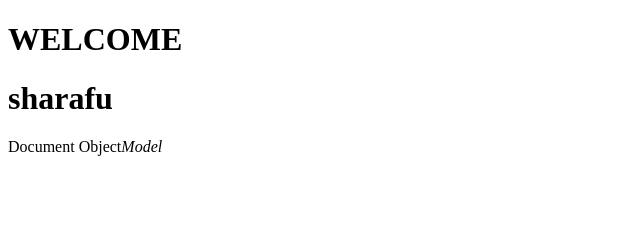
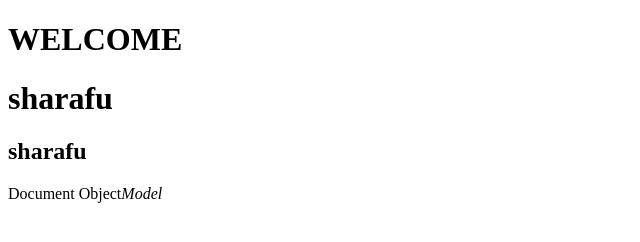
Before and after one commit to Sharafudheenkamar/js2, a plain HTML site: page index.html in a window 1280 px wide. Shown: the whole page, without its empty margins (0-640 px from the left). Drawn offline with Linux system fonts and the light colour scheme.

Commit message:
Update index.html

```diff
--- a/index.html
+++ b/index.html
@@ -12,6 +12,7 @@
     <h1 id="heading">sharafu</h1> -->
     <h1 class="heading">WELCOME</h1>
     <h1 class="heading">sharafu</h1>
+    <h2 class="heading">sharafu</h2>
     <p id="dom">Document          Object<i>Model</i></p>
     <script src="/index.js"></script>
 </body>
```
